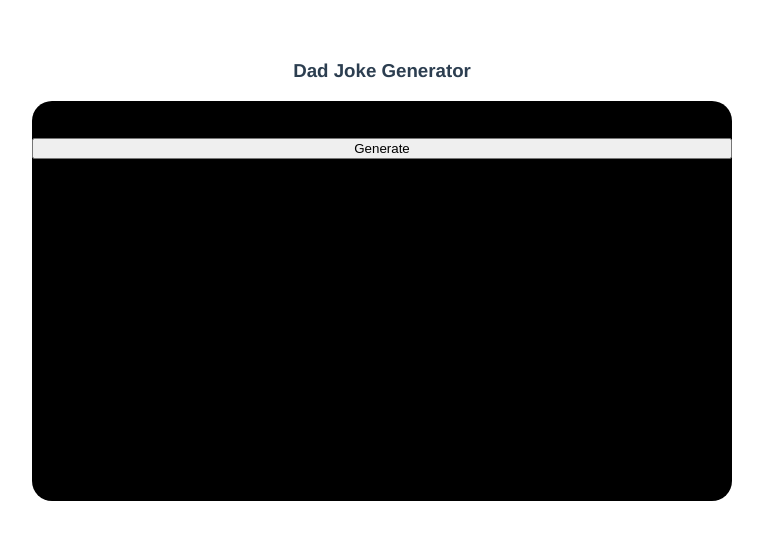
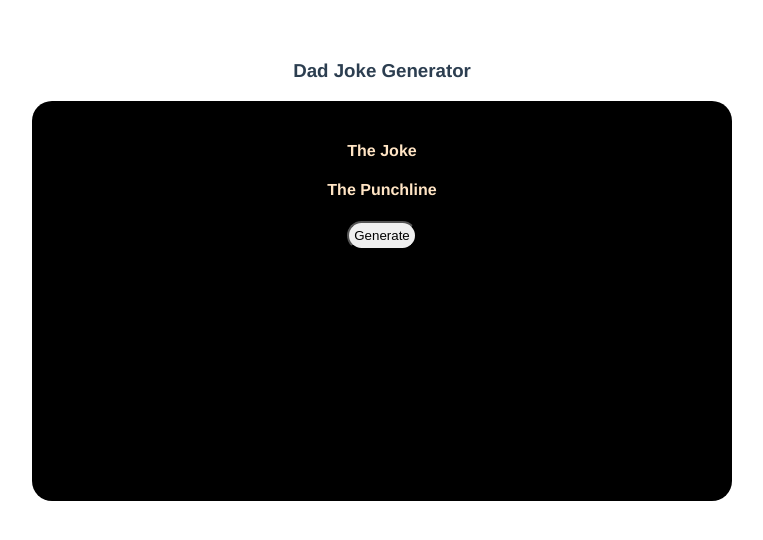
Before and after one commit to kojoawesome/Joke-Generator, a Vue app: page / in a window 1280 px wide. Shown: the top 540 px of the page, without its empty margins (258-1021 px from the left). Built offline with nearby package versions, Linux system fonts and the light colour scheme; no server answers.

Commit message:
all changes done

```diff
--- a/src/components/Article1.vue
+++ b/src/components/Article1.vue
@@ -1,8 +1,13 @@
 <template>
   <div class="container">
     <div class="card">
-      <h3>{{ Joke }}</h3>
-      <button @click="generate">Generate</button>
+      <div class="propet">
+        <h4>The Joke</h4>
+        <h3 style="color: white;">{{ Joke }}</h3>
+        <h4>The Punchline</h4>
+        <h3 style="color: white;" >{{ Hit }}</h3>
+        <button @click="generate">Generate</button>
+      </div>
     </div>
   </div>
 </template>
@@ -49,4 +54,14 @@ export default {
   border-radius: 20px;
   text-align: center;
 }
+
+.propet {
+  padding: 20px;
+}
+
+.propet button{
+  border-radius: 30px;
+  padding: 5px;
+}
+
 </style>
--- a/src/jokes.js
+++ b/src/jokes.js
@@ -4,7 +4,7 @@ const options = {
   method: 'GET',
   url: 'https://dad-jokes.p.rapidapi.com/random/joke',
   headers: {
-    'X-RapidAPI-Key': 'df935fe5f1msh01dd30557eec1bfp1ce381jsn81b0aa3119cc',
+    // 'X-RapidAPI-Key': 'df935fe5f1msh01dd30557eec1bfp1ce381jsn81b0aa3119cc',
     'X-RapidAPI-Host': 'dad-jokes.p.rapidapi.com'
   }
 };
```
